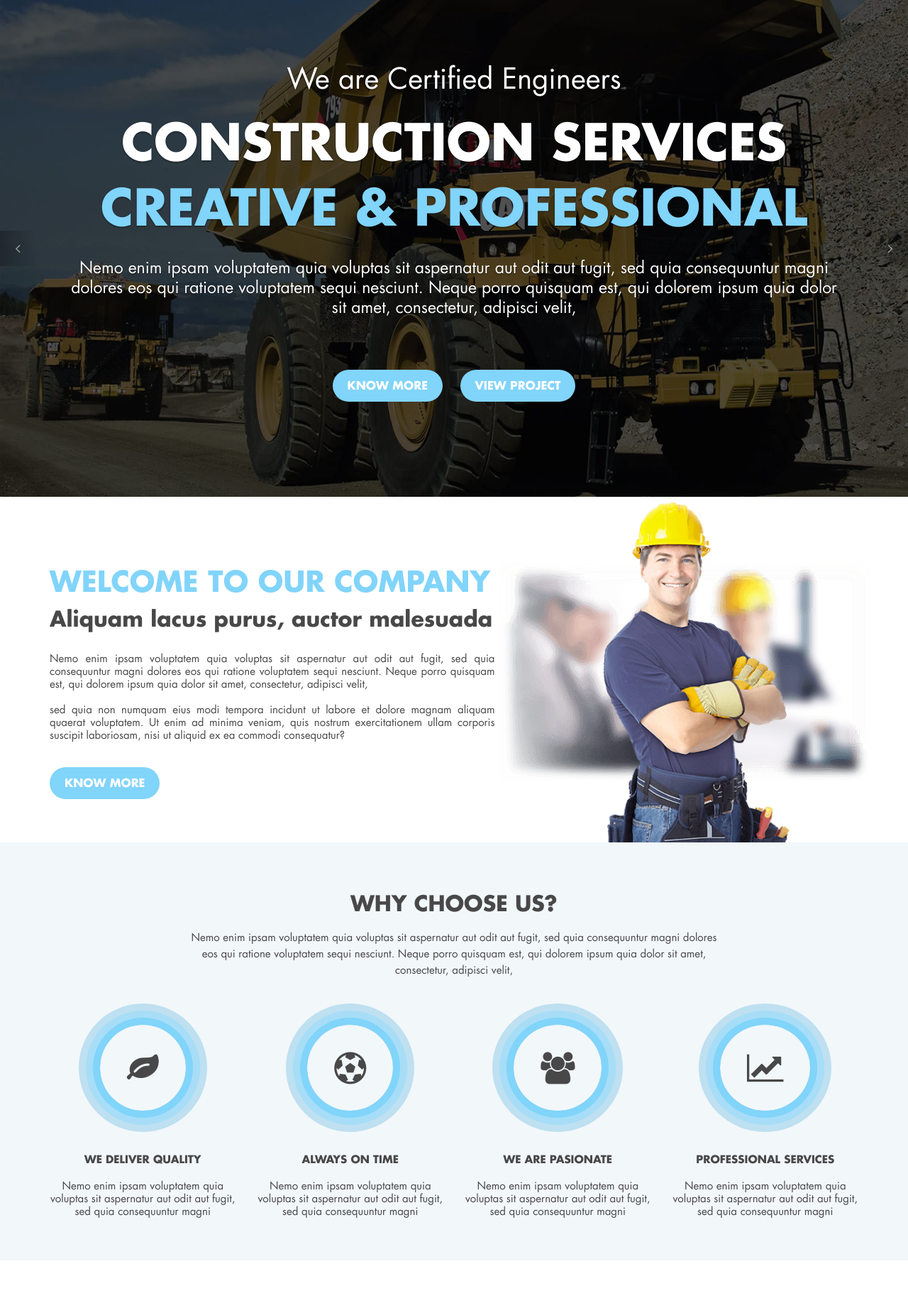
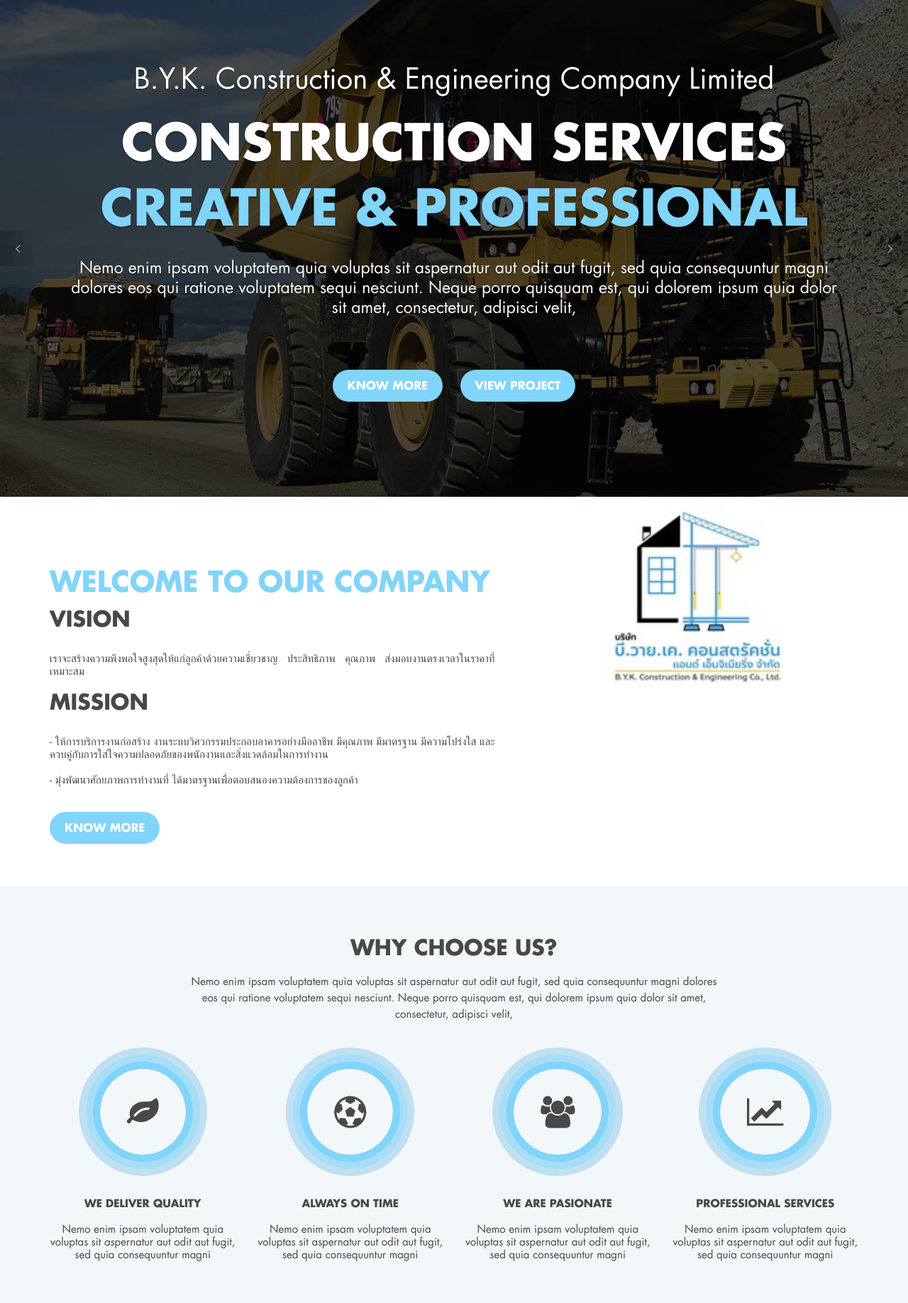
Before and after one commit to jong17/sofeeb_byk_construction, a PHP site: page /index.html in a window 1280 px wide. Shown: the part 92-1928 px from the top of the page at 71% size. Run offline with PHP 8.4, Linux system fonts and the light colour scheme.

Commit message:
edit title and about us

```diff
--- a/css/custom.css
+++ b/css/custom.css
@@ -296,7 +296,7 @@ nav.navbar.bootsnav ul.nav > li > a:hover,nav.navbar.bootsnav ul.nav > li > a:fo
     margin: 18px 0 60px;
 }
 .about_bg {
-    background: url(../images/about_bg.png)no-repeat right;
+    /* background: url(../images/about_bg.png)no-repeat right; */
 }
 
 /*Head Title*/
--- a/index.html
+++ b/index.html
@@ -3,7 +3,7 @@
 <!--[if !IE]><!--> <html lang="en"> <!--<![endif]-->
     <head>
         <meta charset="utf-8">
-        <title>Construction - Free HTML Bootstrap Template</title>
+        <title>B.Y.K. Construction & Engineering Company Limited</title>
         <!-- Mobile Specific Meta -->
         <meta name="viewport" content="width=device-width, initial-scale=1, maximum-scale=1">
         <!-- Custom Fonts -->
@@ -118,7 +118,7 @@
                         <img src="images/slider_img.jpg" alt="Construction">
                         <div class="overlay">
                             <div class="carousel-caption">
-                                <h3>We are Certified Engineers</h3>
+                                <h3>B.Y.K. Construction & Engineering Company Limited</h3>
                                 <h1>Construction Services</h1>
                                 <h1 class="second_heading">Creative & Professional</h1>
                                 <p>Nemo enim ipsam voluptatem quia voluptas sit aspernatur aut odit aut fugit, sed quia consequuntur magni dolores eos qui ratione voluptatem sequi nesciunt. Neque porro quisquam est, qui dolorem ipsum quia dolor sit amet, consectetur, adipisci velit,</p>
@@ -131,7 +131,7 @@
                         <img src="images/slider_img2.jpg" alt="Construction">
                         <div class="overlay">
                             <div class="carousel-caption">
-                                <h3>We are Certified Engineers</h3>
+                                <h3>B.Y.K. Construction & Engineering Company Limited</h3>
                                 <h1>Construction Services</h1>
                                 <h1 class="second_heading">Creative & Professional</h1>
                                 <p>Nemo enim ipsam voluptatem quia voluptas sit aspernatur aut odit aut fugit, sed quia consequuntur magni dolores eos qui ratione voluptatem sequi nesciunt. Neque porro quisquam est, qui dolorem ipsum quia dolor sit amet, consectetur, adipisci velit,</p>
@@ -144,7 +144,7 @@
                         <img src="images/slider_img3.jpg" alt="Construction">
                         <div class="overlay">
                             <div class="carousel-caption">
-                                <h3>We are Certified Engineers</h3>
+                                <h3>B.Y.K. Construction & Engineering Company Limited				</h3>
                                 <h1>Construction Services</h1>
                                 <h1 class="second_heading">Creative & Professional</h1>
                                 <p>Nemo enim ipsam voluptatem quia voluptas sit aspernatur aut odit aut fugit, sed quia consequuntur magni dolores eos qui ratione voluptatem sequi nesciunt. Neque porro quisquam est, qui dolorem ipsum quia dolor sit amet, consectetur, adipisci velit,</p>
@@ -178,15 +178,17 @@
                     <div class="col-lg-7 col-md-6">
                         <div class="about_content">
                             <h2>Welcome to Our Company</h2>
-                            <h3>Aliquam lacus purus, auctor malesuada</h3>
-                            <p>Nemo enim ipsam voluptatem quia voluptas sit aspernatur aut odit aut fugit, sed quia consequuntur magni dolores eos qui ratione voluptatem sequi nesciunt. Neque porro quisquam est, qui dolorem ipsum quia dolor sit amet, consectetur, adipisci velit,</p>
-                            <p>sed quia non numquam eius modi tempora incidunt ut labore et dolore magnam aliquam quaerat voluptatem. Ut enim ad minima veniam, quis nostrum exercitationem ullam corporis suscipit laboriosam, nisi ut aliquid ex ea commodi consequatur? </p>
+                            <h3>VISION</h3>
+                            <p>เราจะสร้างความพึงพอใจสูงสุดให้แก่ลูกค้าด้วยความเชี่ยวชาญ ประสิทธิภาพ คุณภาพ ส่งมอบงานตรงเวลาในราคาที่เหมาะสม</p>
+                            <h3>MISSION</h3>
+                            <p>-&nbspให้การบริการงานก่อสร้าง&nbspงานระบบวิศวกรรมประกอบอาคารอย่างมืออาชีพ มีคุณภาพ มีมาตรฐาน มีความโปร่งใส และควบคู่กับการใส่ใจความปลอดภัยของพนักงานและสิ่งแวดล้อมในการทำงาน</p>
+                            <p>-&nbspมุ่งพัฒนาศักยภาพการทำงานที่ ได้มาตรฐานเพื่อตอบสนองความต้องการของลูกค้า</p>
                             <a  class="btn know_btn">know more</a>
                         </div>
                     </div>
                     <div class="col-lg-3 col-md-6 col-lg-offset-1">
                         <div class="about_banner">
-                            <img src="images/man.png" alt="" />
+                            <img src="images/logo.jpg" alt="" />
                         </div>
                     </div>
                 </div>
```
